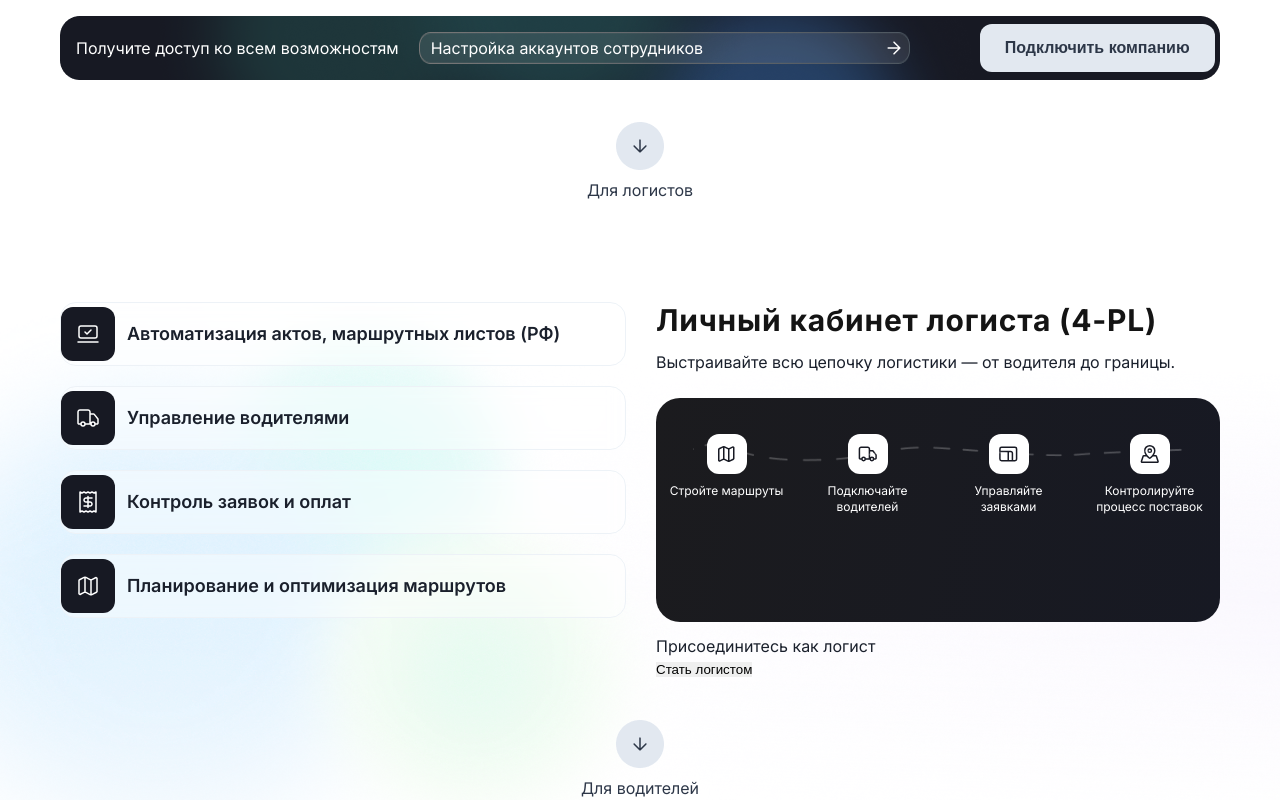
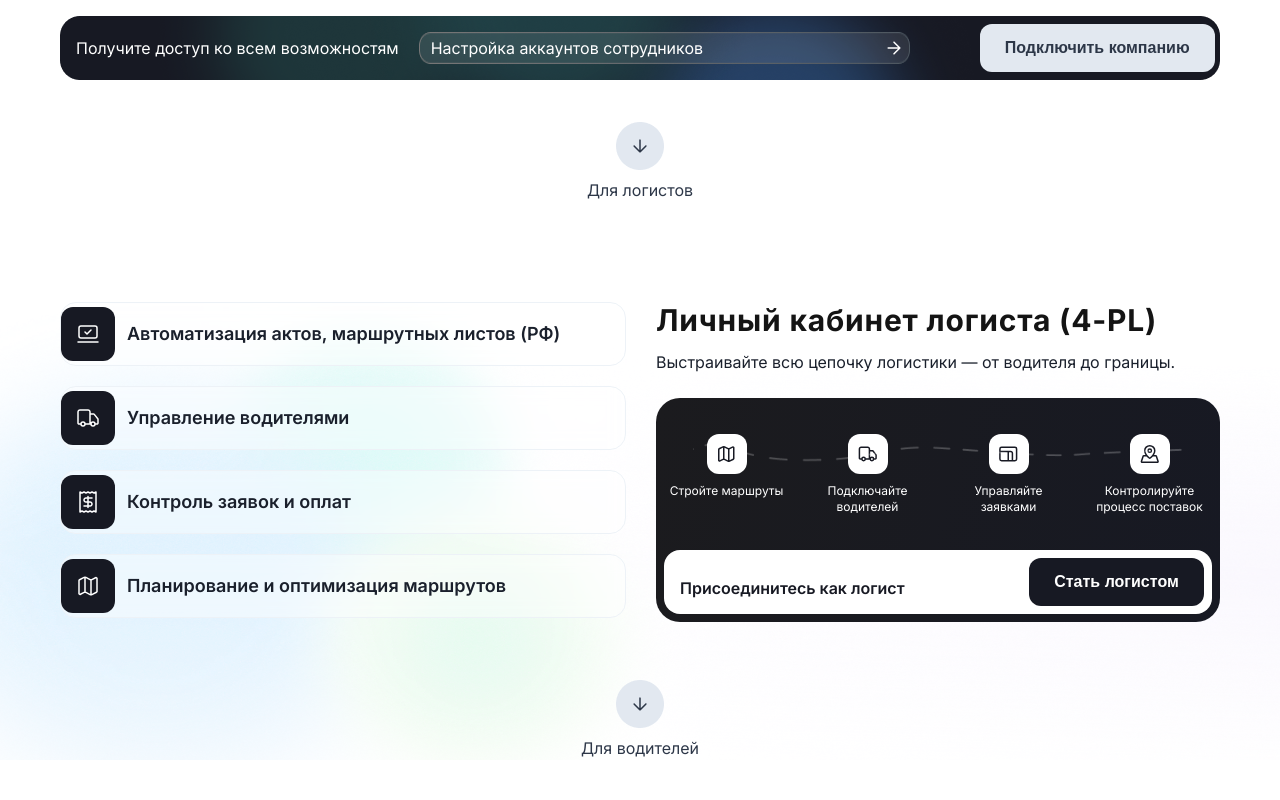
Before and after one commit to Sonik-alkogolik/landing_arisweb, a plain HTML site: page index.html in a window 1280 px wide. Shown: the part 1406-2206 px from the top of the page. After the commit the page ends 2166 px from the top, so only its background shows below. Drawn offline with Linux system fonts and the light colour scheme.

Commit message:
block кабинет логиста + блок кнопка

```diff
--- a/assets/css/style.css
+++ b/assets/css/style.css
@@ -635,7 +635,12 @@ h2 {
   background-color: #171923;
   background-image: linear-gradient(281.64deg, #171923 0%, #1B1B1E 100%);
   border-radius: 24px;
+  display: flex;
+  flex-direction: column;
+  justify-content: space-between;
+  align-items: flex-start;
 }
+
 .logist_right_column_list::after {
   content: '';
   position: absolute;
@@ -710,7 +715,46 @@ h2 {
   border-radius: 12px;
 }
 
-.logist_right_column_button_wrapp {}
+.logist_right_column_button_wrapp {
+  max-width: 548px;
+  width: 100%;
+  height: 64px;
+  margin: 0 auto;
+  margin-bottom: 8px;
+  background-color: #FFFFFF;
+  display: flex;
+  justify-content: space-between;
+  align-items: center;
+  border-radius: 16px;
+}
+
+.logist_right_column_button_wrapp p {
+  font-weight: 600;
+  font-size: 16px;
+  line-height: 24px;
+  letter-spacing: 0%;
+  vertical-align: middle;
+  color: #171923;
+  padding-left: 16px;
+}
+
+.logist_right_column_button_wrapp button {
+  max-width: 175px;
+  width: 100%;
+  height: 48px;
+  display: flex;
+  justify-content: center;
+  align-items: center;
+  border-radius: 12px;
+  font-weight: 600;
+  font-size: 16px;
+  line-height: 24px;
+  letter-spacing: 0%;
+  vertical-align: middle;
+  background-color: #171923;
+  color: #FFFFFF;
+  margin-right: 8px;
+}
 
 .logist_btn_dawn_wrapp {}
 
--- a/index.html
+++ b/index.html
@@ -298,10 +298,10 @@
                                     <p>Контролируйте процесс поставок</p>
                                 </li>
                             </ul>
-                        </div>
-                        <div class="logist_right_column_button_wrapp">
-                            <p>Присоединитесь как логист</p>
-                            <button>Стать логистом</button>
+                            <div class="logist_right_column_button_wrapp">
+                                <p>Присоединитесь как логист</p>
+                                <button>Стать логистом</button>
+                            </div>
                         </div>
                   </div>
                 </div>
```
